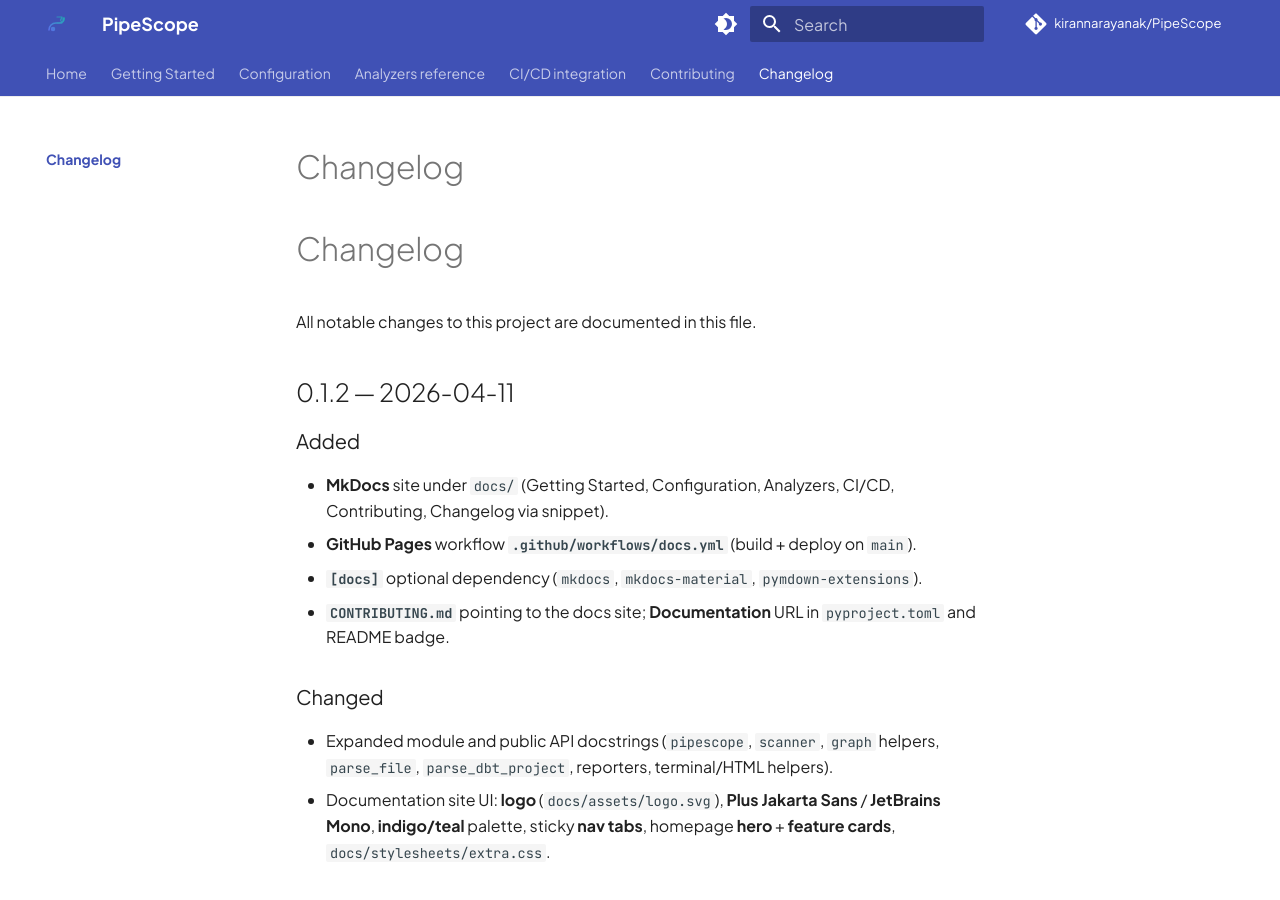
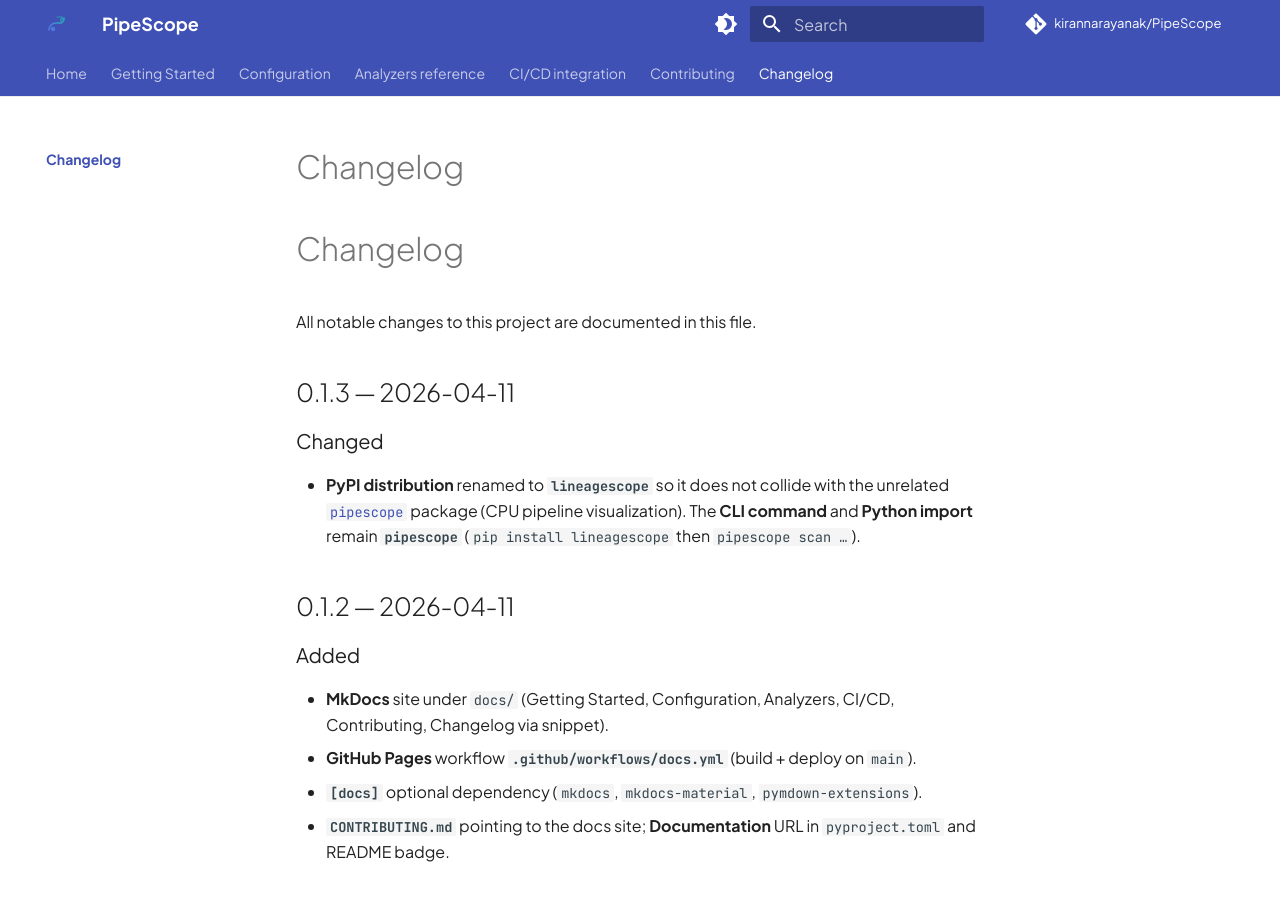
Before and after one commit to kirannarayanak/PipeScope, an MkDocs documentation site: the page built from docs/changelog.md, in a window 1280 px wide and 900 px high. Built offline with MkDocs 1.6.1 and Material for MkDocs 9.7.7, drawn with Linux system fonts in a browser that asks for light colours; comment, search, counter and statistics services are not loaded.

Commit message:
Publish as lineagescope on PyPI (v0.1.3); CLI remains pipescope

```diff
--- a/CHANGELOG.md
+++ b/CHANGELOG.md
@@ -1,6 +1,12 @@
 # Changelog
 
 All notable changes to this project are documented in this file.
+
+## 0.1.3 — 2026-04-11
+
+### Changed
+
+- **PyPI distribution** renamed to **`lineagescope`** so it does not collide with the unrelated [`pipescope`](https://pypi.org/project/pipescope/) package (CPU pipeline visualization). The **CLI command** and **Python import** remain **`pipescope`** (`pip install lineagescope` then `pipescope scan …`).
 
 ## 0.1.2 — 2026-04-11
 
--- a/action.yml
+++ b/action.yml
@@ -18,7 +18,7 @@
   steps:
     - name: Install PipeScope
       shell: bash
-      run: pip install pipescope
+      run: pip install lineagescope
     - name: Run PipeScope CI gate
       shell: bash
       run: |
--- a/pipescope/__init__.py
+++ b/pipescope/__init__.py
@@ -4,4 +4,4 @@
 is the ``pipescope`` command-line tool (:mod:`pipescope.cli`).
 """
 
-__version__ = "0.1.2"
+__version__ = "0.1.3"
```
Also changed, not shown: README.md (+5 -3 lines), RELEASING.md (+5 -5 lines), docs/getting-started.md (+3 -1 lines), pyproject.toml (+10 -3 lines), 2 other files.
